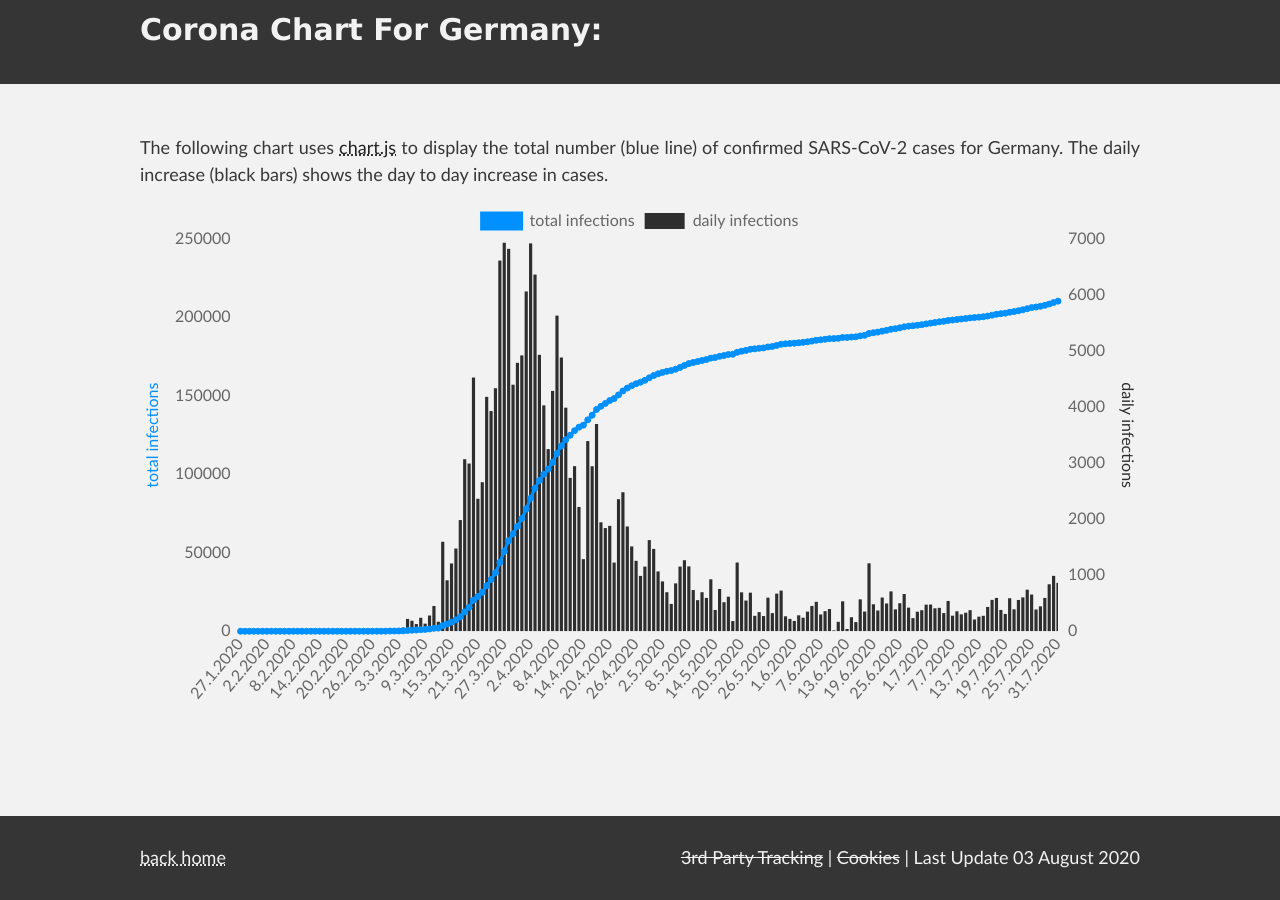
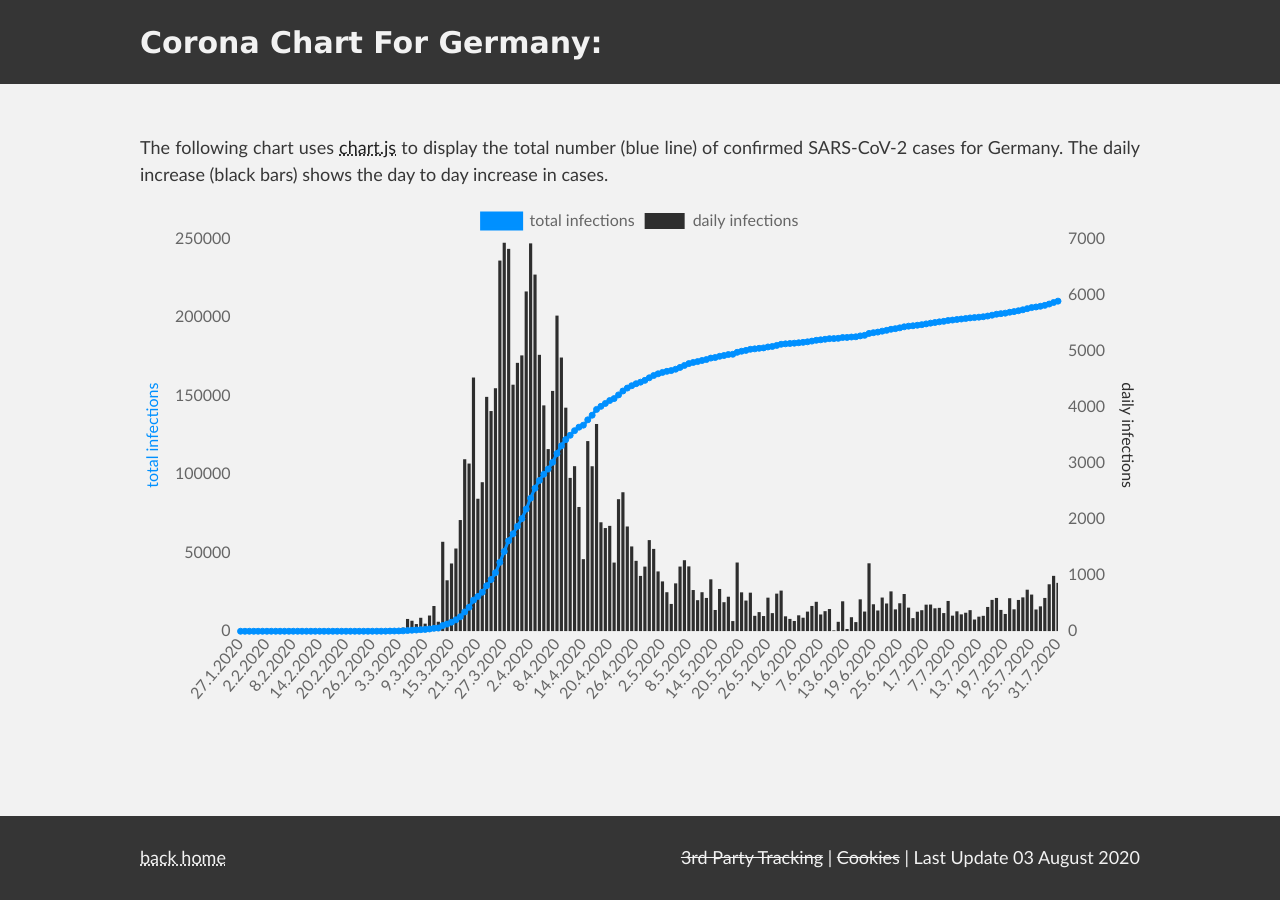
Before and after one commit to ZackDev/zackdev.github.io, a Jekyll site: the page built from pages/corona-chart-for-germany.md, in a window 1280 px wide. Built offline with Jekyll 4.4.1, drawn with Linux system fonts in a browser that asks for light colours.

Commit message:
removed unused style

```diff
--- a/_sass/main.scss
+++ b/_sass/main.scss
@@ -147,11 +147,6 @@ ul {
   opacity: 0.9;
 }
 
-#header_wrap .inner {
-  padding: 15px 10px 15px 10px;
-  line-height: 1.0;
-}
-
 #header_background {
   position: fixed;
   left: 0;
```
